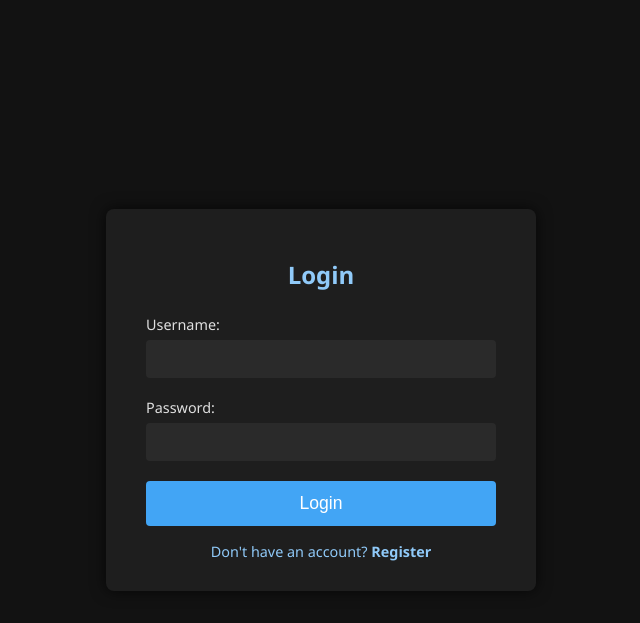
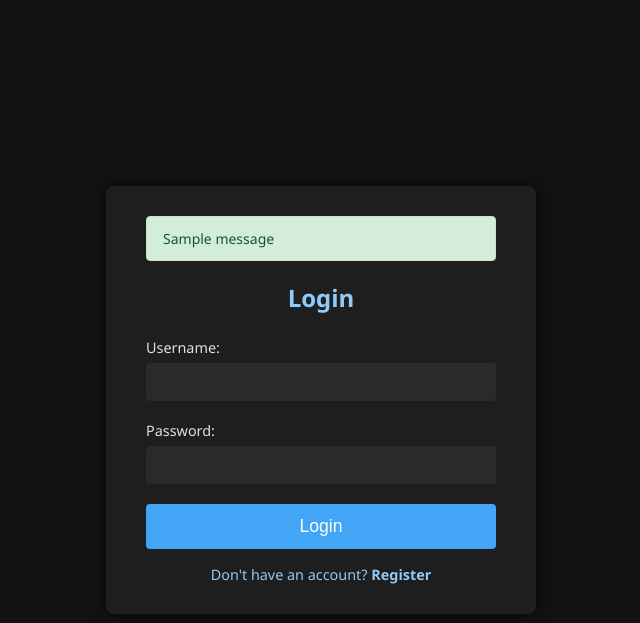
Before and after one commit to chitranshcodes/Notes, a Django app: page /notes/login/ in a window 1280 px wide. Shown: the top 623 px of the page, without its empty margins (319-959 px from the left). Run offline with Django 5.2, Linux system fonts and the light colour scheme; one stand-in notice (Sample message) is shown.

Commit message:
registered sucessfully message on login page

```diff
--- a/Notes_App/notes/views.py
+++ b/Notes_App/notes/views.py
@@ -43,7 +43,7 @@ def register(request):
                 form.add_error('email', 'Email already registered')
             else:
                 User.objects.create_user(username=username,email=email,password=password)
-
+                messages.success(request, "Registered Successfully🤩 Login now!")
                 return redirect('notes:login')
     else:
         form=RegisterForm()
--- a/Notes_App/templates/login.html
+++ b/Notes_App/templates/login.html
@@ -93,10 +93,25 @@
   font-size: 14px;
   font-weight: 600;
 }
+.success-message {
+  background-color: #d4edda;  /* Light green background */
+  color: #155724;            /* Dark green text */
+  border: 1px solid #c3e6cb; /* Slightly darker green border */
+  padding: 12px 16px;
+  border-radius: 4px;
+  font-size: 14px;
+  margin-bottom: 15px;
+}
 </style>
 </head>
 <body>
   <div class="login-container">
+    {% if messages %}
+    {% for message in messages %}
+        <div class="success-message">{{ message }}</div>
+    {% endfor %}
+    {% endif %}
+
     <h2>Login</h2>
     <form method="POST" action="{% url 'notes:login' %}">
       {% csrf_token %}
```
Also changed, not shown: Notes_App/db.sqlite3.
